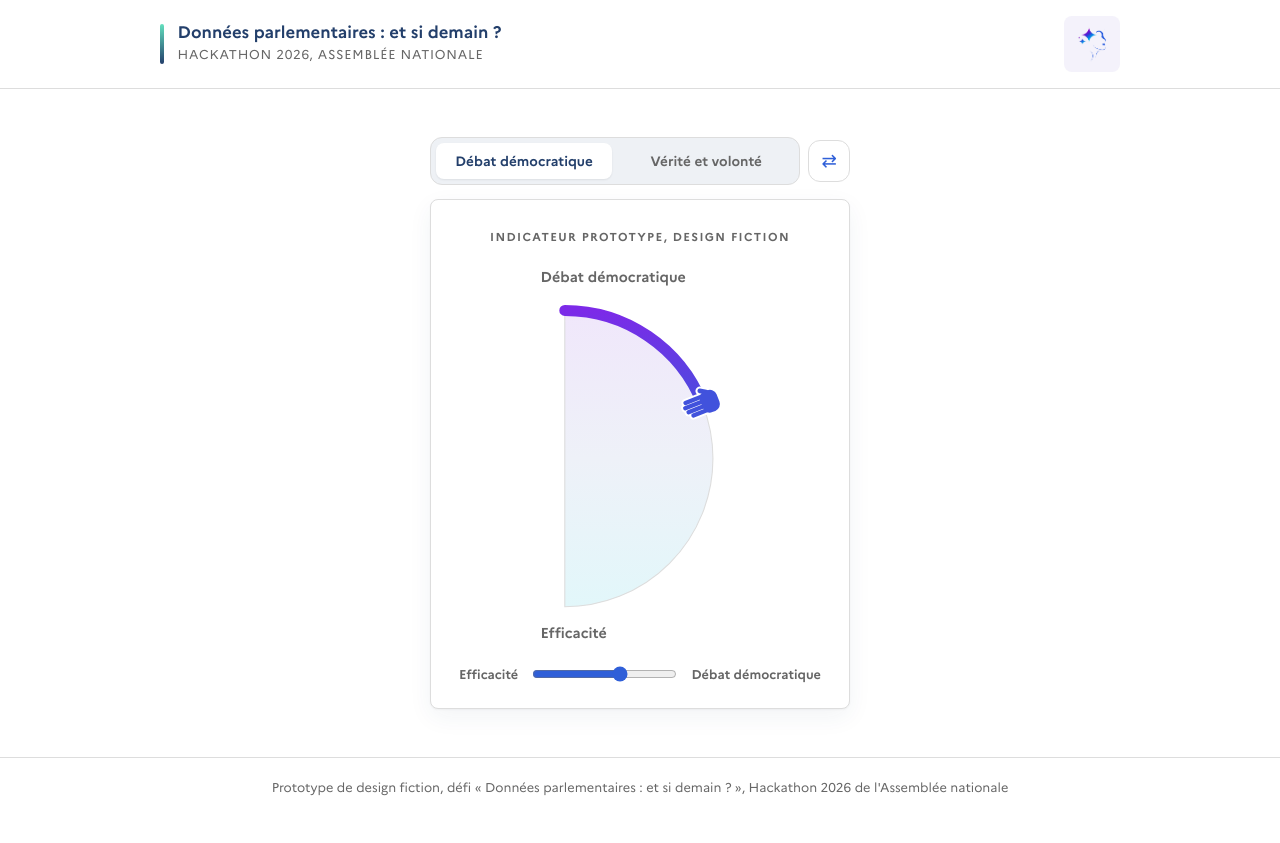
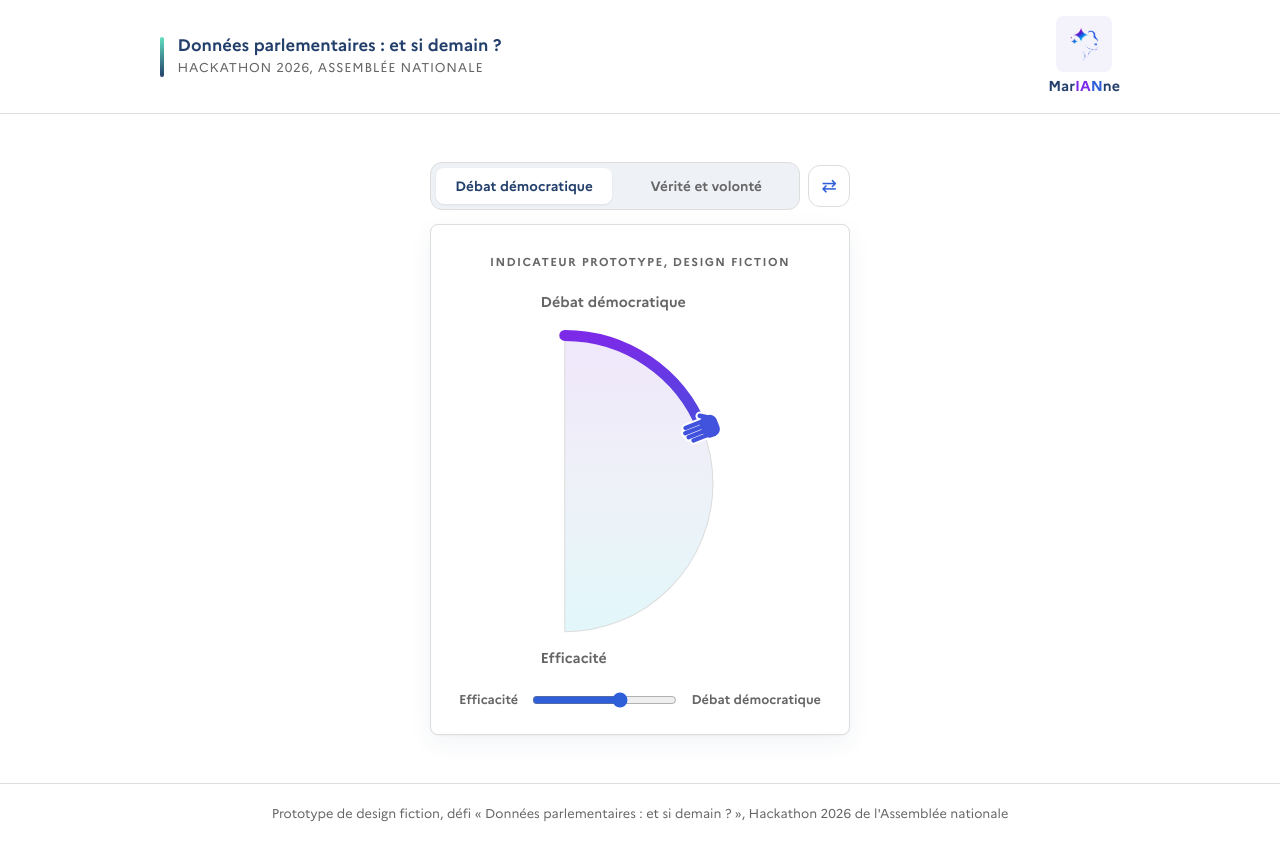
Before and after one commit to ErenAtolgan/donnees-parlementaires-et-si-demain, a React (Vite) app in the folder app/: page / in a window 1280 px wide. Before the commit the page ends 817 px from the top, so only its background shows below. Built offline with nearby package versions, Linux system fonts and the light colour scheme.

Commit message:
Déplace le nom MarIANne de l'hémicycle vers le logo de l'en-tête
Co-Authored-By: Claude Fable 5 <noreply@anthropic.com>
Claude-Session: https://claude.ai/code/session_018xV7kDg1SWvWcZjwpCbM7c

```diff
--- a/app/src/App.css
+++ b/app/src/App.css
@@ -30,6 +30,28 @@
   width: auto;
   display: block;
   border-radius: 8px;
+}
+
+/* Bloc logo + nom MarIANne dans l'en-tete */
+.logo-bloc {
+  display: flex;
+  flex-direction: column;
+  align-items: center;
+}
+
+.logo-nom {
+  margin: 0.2rem 0 0;
+  font-size: 0.9rem;
+  font-weight: 800;
+  color: var(--primary);
+}
+
+.logo-nom-ia {
+  color: #7c2ae8; /* violet du logo */
+}
+
+.logo-nom-an {
+  color: #2f5fd8; /* bleu du logo */
 }
 
 .brand-bar {
@@ -169,14 +191,6 @@
   max-width: 330px;
 }
 
-/* Nom MarIANne sous le logo central */
-.logo-nom {
-  font-family: var(--font-serif);
-  font-size: 19px;
-  font-weight: 800;
-  fill: var(--primary);
-}
-
 /* Poles de l'axe dans le SVG */
 .axe-label {
   font-family: var(--font-sans);
--- a/app/src/components/Gauge.jsx
+++ b/app/src/components/Gauge.jsx
@@ -181,7 +181,6 @@ export default function Gauge({
   const rLogo = 24
   const tailleImg = 38
   const [xLogo, yLogo] = [CX, CY]
-  const yNom = yLogo + rLogo + 18
 
   return (
     <section className="carte">
@@ -259,13 +258,6 @@ export default function Gauge({
                 height={tailleImg}
                 preserveAspectRatio="xMidYMid meet"
               />
-              {/* Nom sous le logo (IA et AN de MarIANne aux couleurs de la charte) */}
-              <text x={xLogo} y={yNom} className="logo-nom" textAnchor="middle">
-                Mar
-                <tspan fill={VIOLET}>IA</tspan>
-                <tspan fill={BLEU}>N</tspan>
-                ne
-              </text>
             </g>
           )}
         </svg>
--- a/app/src/components/Logo.jsx
+++ b/app/src/components/Logo.jsx
@@ -1,4 +1,13 @@
-// Logo officiel (fichier public/logo.png).
+// Logo officiel (fichier public/logo.png), avec le nom MarIANne dessous
+// (IA et N aux couleurs de la charte).
 export default function Logo() {
-  return <img src="/logo.png" alt="Logo Marianne IA" className="logo" />
+  return (
+    <div className="logo-bloc">
+      <img src="/logo.png" alt="Logo MarIANne" className="logo" />
+      <p className="logo-nom">
+        Mar<span className="logo-nom-ia">IA</span>
+        <span className="logo-nom-an">N</span>ne
+      </p>
+    </div>
+  )
 }
```
